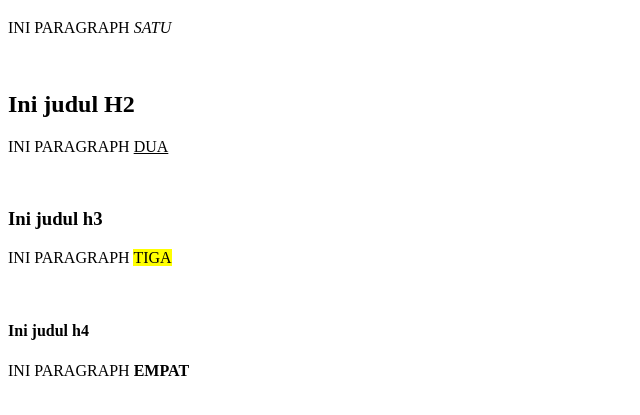
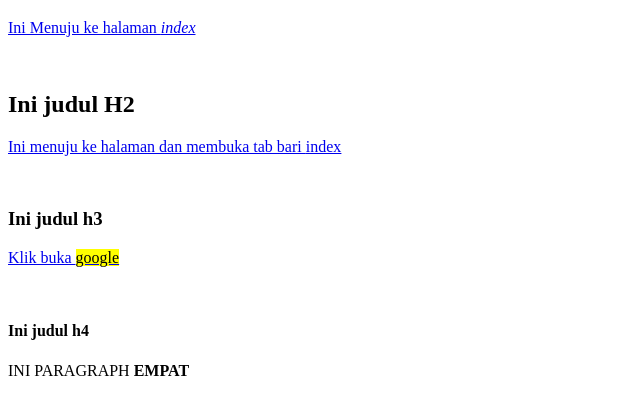
Before and after one commit to federus1105/week3-html, a plain HTML site: page index.html in a window 1280 px wide. Shown: the part 61-476 px from the top of the page, without its empty margins (0-640 px from the left). Drawn offline with Linux system fonts and the light colour scheme.

Commit message:
fix: mengubah konten index.html, yang berisi tag hyperlink

```diff
--- a/index.html
+++ b/index.html
@@ -9,13 +9,13 @@
 <body>
     <div>
         <h1>Ini judul H1</h1>
-        <p><label for="paragraf1">INI PARAGRAPH <i>SATU</i></p></label>
+        <a href="pages/new_page.html"><p><label for="paragraf1">Ini Menuju ke halaman <i>index</i></p></label></a>
         <br>
         <h2>Ini judul H2</h2>
-        <p>INI PARAGRAPH <u>DUA</u></p>
+        <a href="pages/new_page.html" target="_blank"><p>Ini menuju ke halaman dan membuka tab bari <u>index</u></p></a>
         <br>
         <h3>Ini judul h3</h3>
-        <p>INI PARAGRAPH <mark>TIGA</mark></p>
+        <a href="https://google.com"><p>Klik buka <mark>google</mark></p></a>
         <br>
         <h4>Ini judul h4</h4>
         <p>INI PARAGRAPH <b>EMPAT</b></p>
```
